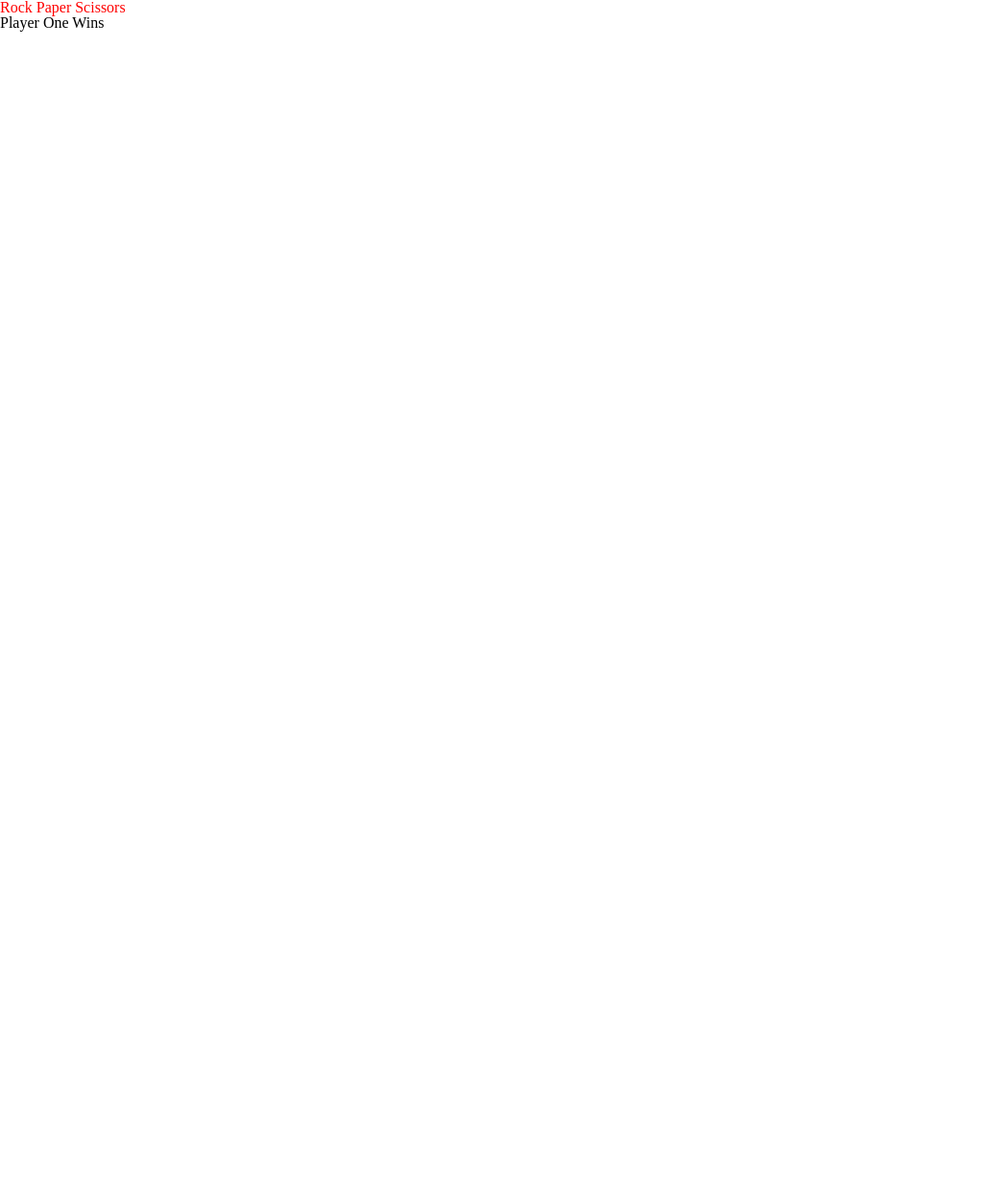
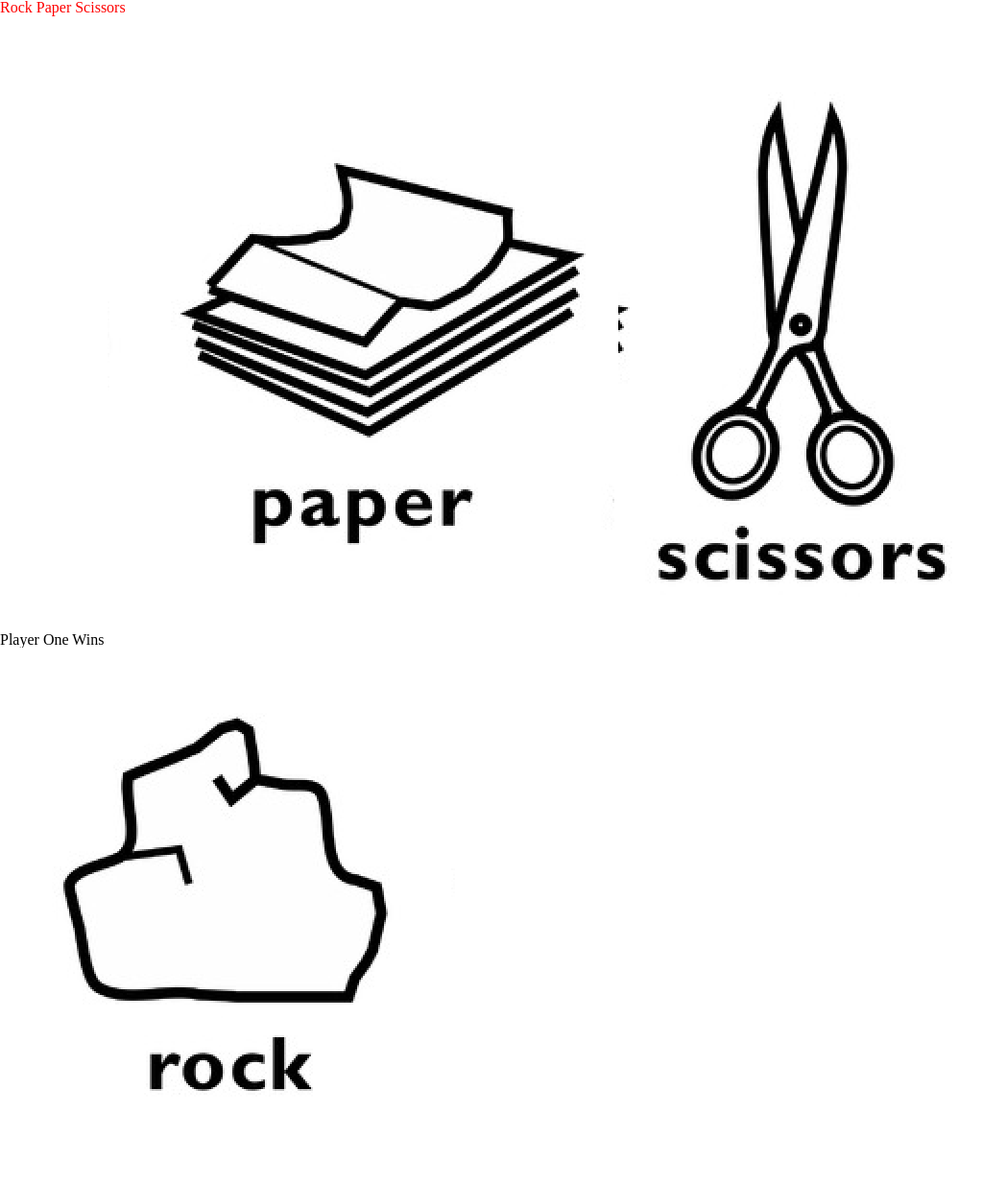
Before and after one commit to cghenne/rock-paper-scissor, a plain HTML site: page index.html in a window 1280 px wide. Shown: the whole page at 96% size, without its empty margins (0-1049 px from the left). Before the commit the page ends 800 px from the top, so only its background shows below. Drawn offline with Linux system fonts and the light colour scheme.

Commit message:
Nousheeninsertimgs

```diff
--- a/index.html
+++ b/index.html
@@ -10,5 +10,15 @@
     <h1>Rock Paper Scissors</h1>
 
     <script src="js/main.js"></script>
+
+    <img src="img/paper.png"
+    alt="paper">
+
+    <img src="img/scissor.png"
+    alt="scissor">
+
+    <img src="img/rock.png"
+         alt="rock">
+
   </body>
 </html>
--- a/js/main.js
+++ b/js/main.js
@@ -1,6 +1,10 @@
 var player = ["scissors", "paper"]
 var items = ["scissors", "paper", "rock"]
 
+function myFunction() {
+
+
+    }
 
 
 //switch() {
```
